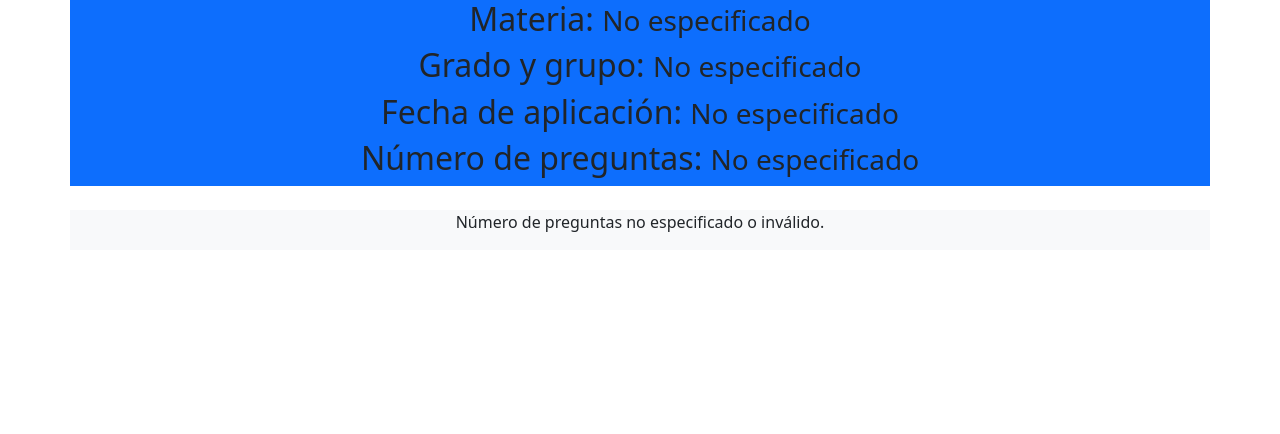
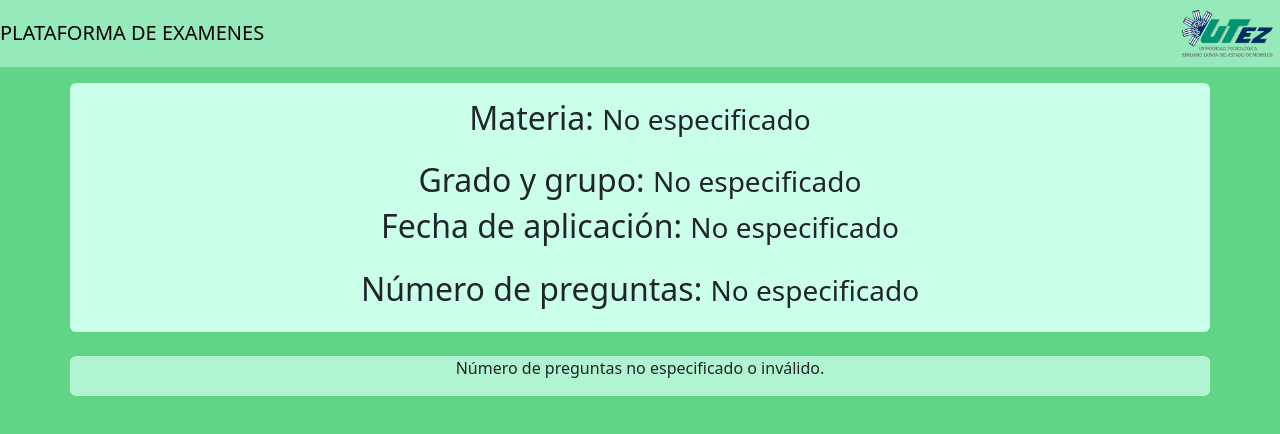
Before and after one commit to El-Actor-Alan-Versions/Intrgradora-T-jans, a plain HTML site: page html/crearExamenes.html in a window 1280 px wide. Drawn offline with nearby package versions, Linux system fonts and the light colour scheme; a script that the page names is missing.

Commit message:
Salem si haces tu chamba paro?

```diff
--- a/css/examenes.css
+++ b/css/examenes.css
@@ -1,10 +1,37 @@
 body, html {
     height: 100%;
-    background-color: aquamarine;
+    background-color: #61d487;
 }
+/*
+#61d487
+#7bdfa0
+#96eab9
+#b0f4d1
+#caffea
+*/
 .form-container {
     height: 100%;
     display: flex;
     justify-content: center;
     align-items: center;
 }
+
+.bg-fuerte{
+    background-color: #61d487;
+}
+
+.bg-fBaja{
+    background-color:#7bdfa0 ;
+}
+
+.bg-media{
+    background-color: #96eab9;
+}
+
+.bg-bajo{
+    background-color: #b0f4d1;
+}
+
+.bg-mBajo{
+    background-color: #caffea;
+}
--- a/html/crearExamenes.html
+++ b/html/crearExamenes.html
@@ -6,10 +6,20 @@
     <title>Page Title</title>
     <meta name='viewport' content='width=device-width, initial-scale=1'>
     <link rel="stylesheet" href="https://cdn.jsdelivr.net/npm/bootstrap@5.3.3/dist/css/bootstrap.min.css">
+    <link rel="stylesheet" href="../css/examenes.css">
     <script src='main.js'></script>
 </head>
 <body>
-    <div class="container text-center bg-primary">
+    <nav class="navbar bg-media">
+        <div class="col">
+            <a class="navbar-brand mx-auto text-black" href="#">PLATAFORMA DE EXAMENES</a>
+        </div>
+        <div class="text-end">
+            <img src="../img/Logo.png" width="100px" alt="logo">
+        </div>
+    </nav>
+
+    <div class="container mt-3 text-center bg-mBajo p-3 rounded-top">
         <div class="row">
             <div class="col">
                 <h2 class="h2">Materia: <span id="Materia" class="h3"></span></h2>
@@ -17,7 +27,7 @@
         </div>
     </div>
 
-    <div class="container text-center bg-primary">
+    <div class="container text-center bg-mBajo">
         <div class="row">
             <div class="col">
                 <h2 class="h2">Grado y grupo: <span id="gradoGrupo" class="h3"></span></h2>
@@ -25,7 +35,7 @@
         </div>
     </div>
 
-    <div class="container text-center bg-primary">
+    <div class="container text-center bg-mBajo">
         <div class="row">
             <div class="col">
                 <h2 class="h2">Fecha de aplicación: <span id="Fecha" class="h3"></span></h2>
@@ -33,7 +43,7 @@
         </div>
     </div>
 
-    <div class="container text-center bg-primary">
+    <div class="container text-center bg-mBajo  p-3 rounded-bottom">
         <div class="row">
             <div class="col">
                 <h2 class="h2">Número de preguntas: <span id="Preguntas" class="h3"></span></h2>
@@ -41,9 +51,9 @@
         </div>
     </div>
 
-    <div class="container text-center bg-light mt-4">
-        <div class="row">
-            <div class="col">
+    <div class="container text-center mt-4 bg-bajo mx-auto p-25 rounded" >
+        <div class="row justify-content-center">
+            <div class="col-8">
                 <form id="formularioPreguntas" class="text-left">
                     <!-- Aquí se generarán las preguntas -->
                 </form>
```
Also changed, not shown: html/registroExamenes.html (+8 -7 lines).
